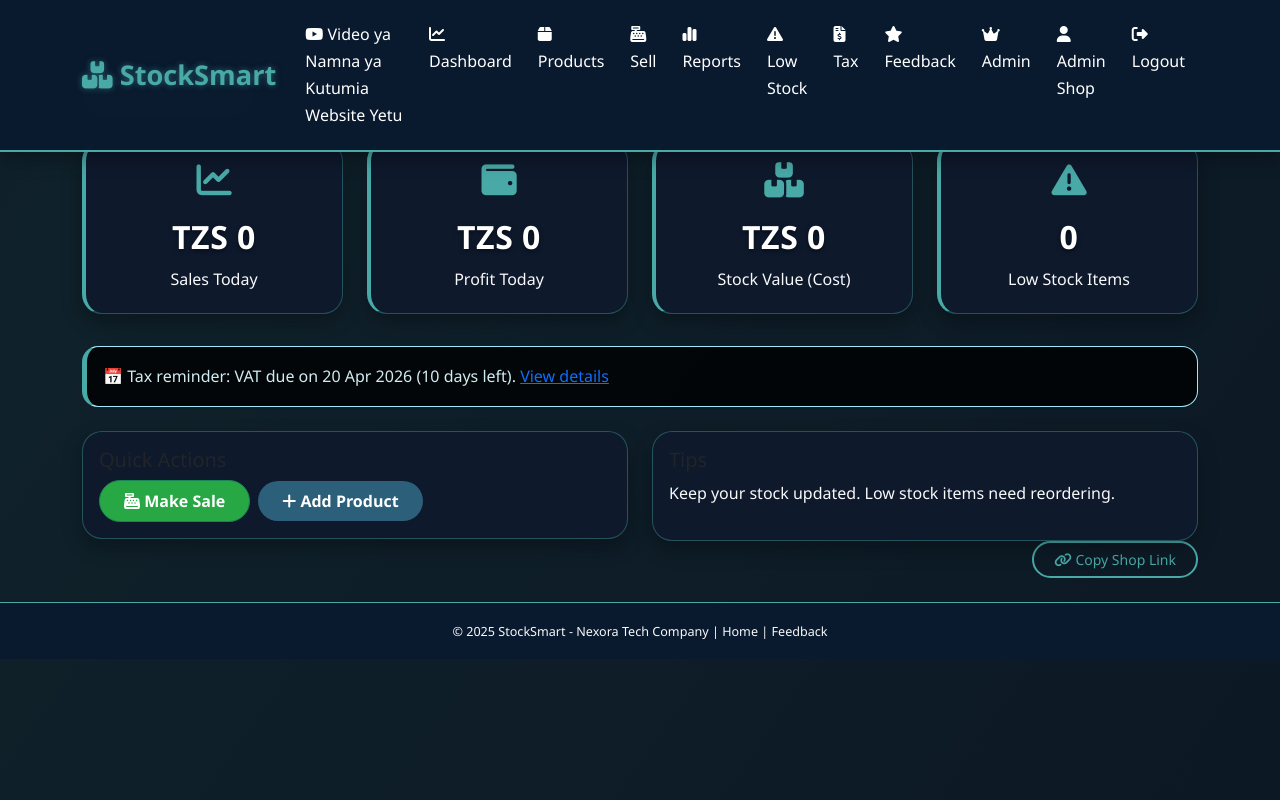
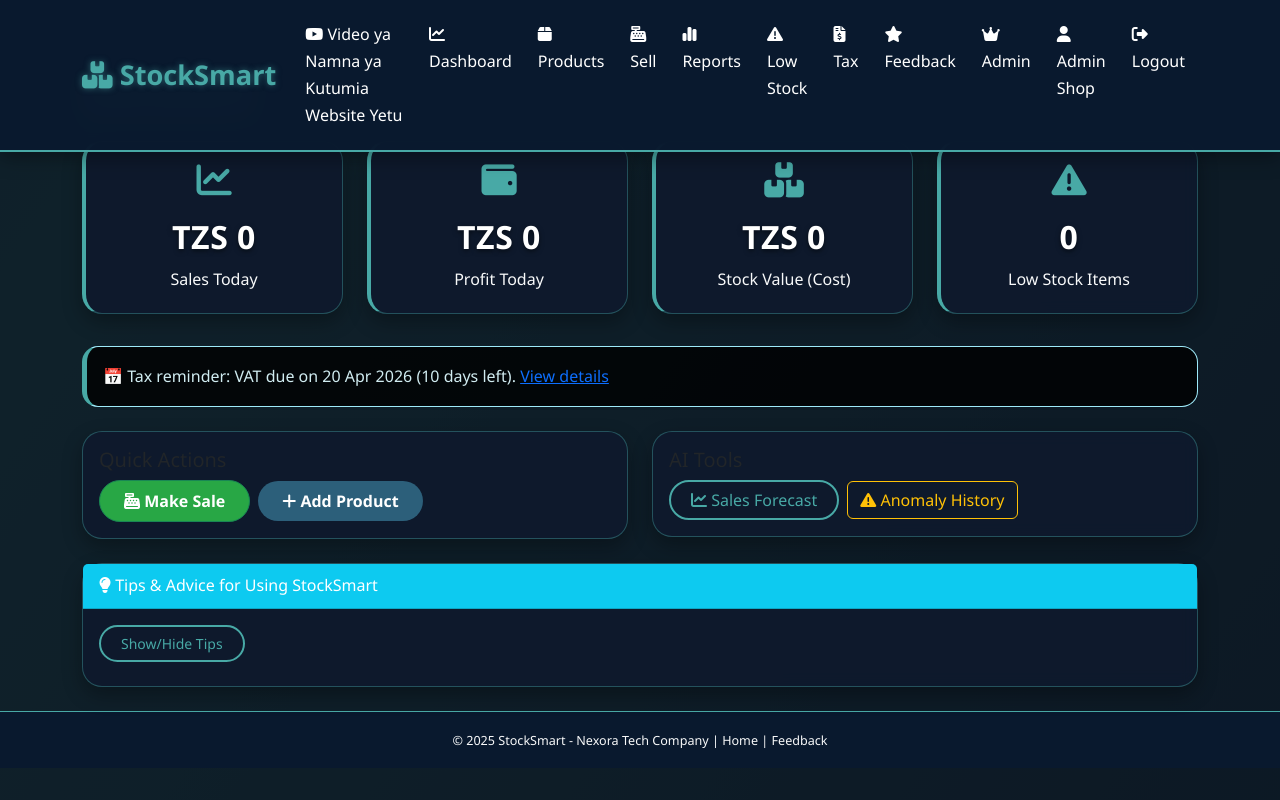
Before and after one commit to nexoratechv1-ctrl/Stocksmart, a Flask app: page /dashboard in a window 1280 px wide. Run offline with Flask 3, Linux system fonts and the light colour scheme; a user stored in the database is signed in; data that the repository does not hold is empty.

Commit message:
Update dashboard.html

```diff
--- a/templates/dashboard.html
+++ b/templates/dashboard.html
@@ -7,15 +7,47 @@
     <div class="col-md-3 mb-3"><div class="card dashboard-card"><i class="fas fa-boxes"></i><h3>TZS {{ "{:,.0f}".format(total_stock_value_cost) }}</h3><p>Stock Value (Cost)</p></div></div>
     <div class="col-md-3 mb-3"><div class="card dashboard-card"><i class="fas fa-exclamation-triangle"></i><h3>{{ low_stock_count }}</h3><p>Low Stock Items</p></div></div>
 </div>
+
 {% if tax_due_date %}
 <div class="alert alert-info mt-3">📅 Tax reminder: VAT due on {{ tax_due_date.strftime('%d %b %Y') }} ({{ days_left }} days left). <a href="{{ url_for('tax_reminder') }}">View details</a></div>
 {% endif %}
+
+{% if today_anomaly %}
+<div class="alert alert-warning alert-dismissible fade show mt-3" role="alert">
+    <strong><i class="fas fa-exclamation-triangle"></i> Anomaly Detected!</strong><br>
+    {{ today_anomaly.notes }}
+    <hr>
+    <small>This is an AI alert based on your sales history.</small>
+    <button type="button" class="btn-close" data-bs-dismiss="alert"></button>
+</div>
+{% endif %}
+
 <div class="row mt-4">
     <div class="col-md-6"><div class="card"><div class="card-body"><h5>Quick Actions</h5><a href="{{ url_for('sell') }}" class="btn btn-success me-2"><i class="fas fa-cash-register"></i> Make Sale</a><a href="{{ url_for('add_product') }}" class="btn btn-primary"><i class="fas fa-plus"></i> Add Product</a></div></div></div>
-    <div class="col-md-6"><div class="card"><div class="card-body"><h5>Tips</h5><p>Keep your stock updated. Low stock items need reordering.</p></div></div></div>
-</div><div class="text-end mb-3">
-    <button id="copyLinkBtn" class="btn btn-sm btn-outline-primary">
-        <i class="fas fa-link"></i> Copy Shop Link
-    </button>
+    <div class="col-md-6"><div class="card"><div class="card-body"><h5>AI Tools</h5><a href="{{ url_for('ai_forecast') }}" class="btn btn-outline-primary me-2"><i class="fas fa-chart-line"></i> Sales Forecast</a><a href="{{ url_for('anomaly_history') }}" class="btn btn-outline-warning"><i class="fas fa-exclamation-triangle"></i> Anomaly History</a></div></div></div>
+</div>
+
+<div class="card mt-4">
+    <div class="card-header bg-info text-white">
+        <i class="fas fa-lightbulb"></i> Tips & Advice for Using StockSmart
+    </div>
+    <div class="card-body">
+        <button class="btn btn-sm btn-outline-primary mb-2" type="button" data-bs-toggle="collapse" data-bs-target="#tipsCollapse">
+            Show/Hide Tips
+        </button>
+        <div class="collapse" id="tipsCollapse">
+            <ul>
+                <li><strong>Getting Started:</strong> Add your products first (Products → Add Product). Include cost price and selling price.</li>
+                <li><strong>Recording Sales:</strong> Use the "Sell" page to quickly record a sale. Stock updates automatically.</li>
+                <li><strong>Low Stock:</strong> Check "Low Stock" page regularly. Set thresholds for each product.</li>
+                <li><strong>Reports:</strong> Use filters to see sales by day, week, month. Export CSV for accounting.</li>
+                <li><strong>Tax Reminders:</strong> Enter your TIN and VAT registration status in your Profile to get reminders.</li>
+                <li><strong>Email Alerts:</strong> Make sure your email is correct in Profile to receive low stock and tax alerts.</li>
+                <li><strong>Liquid Products:</strong> Use units like liter, ml, or gallon. Enter decimal quantities when selling.</li>
+                <li><strong>AI Forecast:</strong> See predicted sales for next 7 days based on your history.</li>
+                <li><strong>Anomaly Detection:</strong> AI alerts you when sales are unusually high or low.</li>
+            </ul>
+        </div>
+    </div>
 </div>
 {% endblock %}
```
